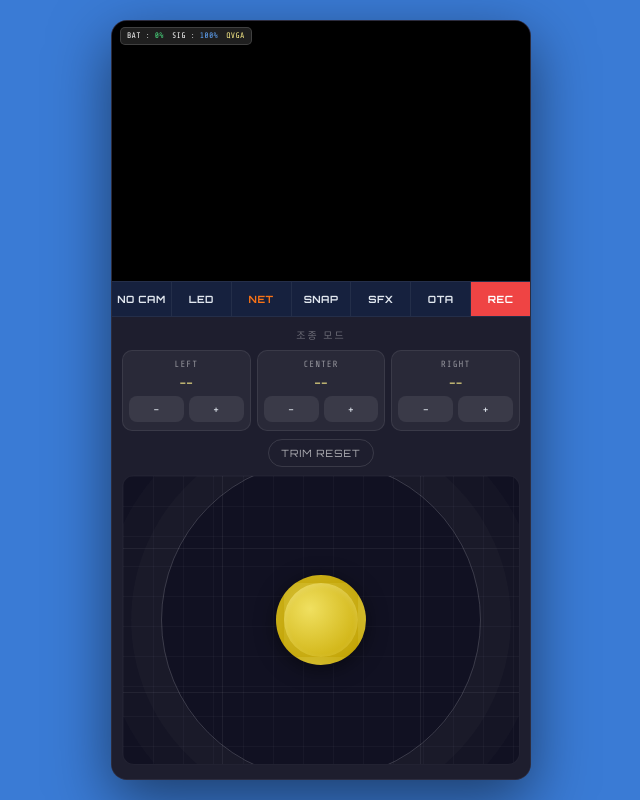
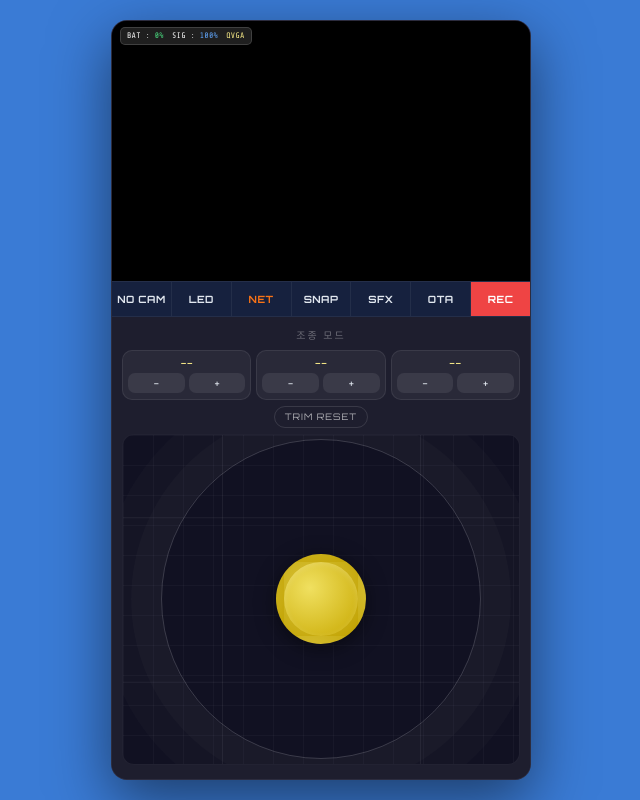
Before and after one commit to secret5028/wherever_wifi_rc_car, a plain HTML site: page web/index.html in a window 1280 px wide. Shown: the whole page, without its empty margins (319-959 px from the left). Drawn offline with nearby package versions, Linux system fonts and the light colour scheme.

Commit message:
트림 및 OTA 안정화와 브로커 UI 정리

```diff
--- a/broker/src/config.js
+++ b/broker/src/config.js
@@ -21,7 +21,7 @@ module.exports = {
   publicWebDir: path.join(__dirname, "..", "..", "web"),
   otaDir: path.join(__dirname, "..", "ota"),
   heartbeatMs: intFromEnv("HEARTBEAT_MS", 10000),
-  ctrlMaxAgeMs: intFromEnv("CTRL_MAX_AGE_MS", 1000),
+  ctrlMaxAgeMs: intFromEnv("CTRL_MAX_AGE_MS", 5000),
   talkAudioMaxAgeMs: intFromEnv("TALK_AUDIO_MAX_AGE_MS", 800),
   staleClientMs: intFromEnv("STALE_CLIENT_MS", 30000),
   staleDeviceMs: intFromEnv("STALE_DEVICE_MS", 30000)
--- a/web/index.html
+++ b/web/index.html
@@ -141,58 +141,55 @@
   #trim-panel {
     display: grid;
     grid-template-columns: repeat(3, 1fr);
-    gap: 6px;
-    margin-bottom: 8px;
+    gap: 5px;
+    margin-bottom: 6px;
   }
   .trim-box {
     background: rgba(255,255,255,0.05);
     border: 1px solid rgba(255,255,255,0.08);
     border-radius: 10px;
-    padding: 8px 6px;
+    padding: 6px 5px;
     text-align: center;
   }
-  .trim-title {
-    font-size: 9px;
-    letter-spacing: 1px;
-    color: rgba(255,255,255,0.5);
-    margin-bottom: 5px;
-  }
   .trim-value {
-    font-size: 13px;
+    font-size: 12px;
     color: #fef08a;
-    margin-bottom: 6px;
+    margin-bottom: 4px;
     font-family: "Orbitron", sans-serif;
+    line-height: 1;
   }
   .trim-actions {
     display: flex;
-    gap: 5px;
+    gap: 4px;
   }
   .trim-btn {
     flex: 1;
-    padding: 6px 0;
+    padding: 4px 0;
     border: none;
-    border-radius: 8px;
+    border-radius: 7px;
     background: rgba(255,255,255,0.08);
     color: var(--text);
     font-family: "Orbitron", sans-serif;
     font-size: 11px;
+    line-height: 1.1;
     cursor: pointer;
   }
   .trim-btn:active { background: rgba(249,115,22,0.22); }
   #trim-reset-row {
     display: flex;
     justify-content: center;
-    margin-bottom: 8px;
+    margin-bottom: 6px;
   }
   #trim-reset-btn {
-    padding: 7px 12px;
+    padding: 5px 10px;
     border: 1px solid rgba(255,255,255,0.12);
     border-radius: 999px;
     background: transparent;
     color: rgba(255,255,255,0.65);
     font-family: "Orbitron", sans-serif;
-    font-size: 10px;
+    font-size: 9px;
     letter-spacing: 1px;
+    line-height: 1.1;
     cursor: pointer;
   }
   #trim-reset-btn:active { border-color: var(--orange); color: var(--orange); }
@@ -368,7 +365,6 @@
     <div id="mode-label">조종 모드</div>
     <div id="trim-panel">
       <div class="trim-box">
-        <div class="trim-title">LEFT</div>
         <div class="trim-value" id="trim-left-val">--</div>
         <div class="trim-actions">
           <button class="trim-btn" type="button" data-trim-point="left" data-trim-delta="-1">-</button>
@@ -376,7 +372,6 @@
         </div>
       </div>
       <div class="trim-box">
-        <div class="trim-title">CENTER</div>
         <div class="trim-value" id="trim-center-val">--</div>
         <div class="trim-actions">
           <button class="trim-btn" type="button" data-trim-point="center" data-trim-delta="-1">-</button>
@@ -384,7 +379,6 @@
         </div>
       </div>
       <div class="trim-box">
-        <div class="trim-title">RIGHT</div>
         <div class="trim-value" id="trim-right-val">--</div>
         <div class="trim-actions">
           <button class="trim-btn" type="button" data-trim-point="right" data-trim-delta="-1">-</button>
@@ -678,11 +672,18 @@ function applySteeringTrimStatus(source) {
 
 // 공통 컨트롤 함수 - AP/broker 자동 분기
 function sendCtrl(throttle, steering) {
+  lastThrottleSent = throttle;
+  lastSteeringSent = steering;
   if (apModeActive) {
     apPost("/api/control", { throttle, steering });
   } else {
     send({ type: "ctrl", deviceId, throttle, steering, sentAt: Date.now() });
   }
+}
+
+function sendEmergencyStop() {
+  if (lastThrottleSent === 0 && lastSteeringSent === 0) return;
+  sendCtrl(0, 0);
 }
 
 function sendLed(enabled) {
@@ -1777,6 +1778,8 @@ async function toggleRec() {
 // ============================================================
 let joystickActive = false, jCenterX = 0, jCenterY = 0, jMaxR = 0, lastSendTime = 0;
 const SEND_INTERVAL = 30;
+let lastThrottleSent = 0;
+let lastSteeringSent = 0;
 
 function getJoystickBounds() {
   const r = outerEl.getBoundingClientRect();
@@ -1868,7 +1871,7 @@ streamEl.addEventListener("error", () => {
 });
 
 document.addEventListener("visibilitychange", () => {
-  if (document.hidden) { setTalkUiActive(false); setStreamUrl(""); releaseWakeLock(); }
+  if (document.hidden) { sendEmergencyStop(); setTalkUiActive(false); setStreamUrl(""); releaseWakeLock(); }
   else {
     requestWakeLock();
     if (!apModeActive && deviceId && brokerStreamRequested) {
@@ -1878,8 +1881,9 @@ document.addEventListener("visibilitychange", () => {
     }
   }
 });
-window.addEventListener("blur", () => { setTalkUiActive(false); });
-window.addEventListener("pagehide", () => { setTalkUiActive(false); setStreamUrl(""); releaseWakeLock(); });
+window.addEventListener("blur", () => { sendEmergencyStop(); setTalkUiActive(false); });
+window.addEventListener("pagehide", () => { sendEmergencyStop(); setTalkUiActive(false); setStreamUrl(""); releaseWakeLock(); });
+window.addEventListener("beforeunload", sendEmergencyStop);
 
 // ============================================================
 // 초기화
```
Also changed, not shown: broker/ota/manifest.json, 2 other files.
